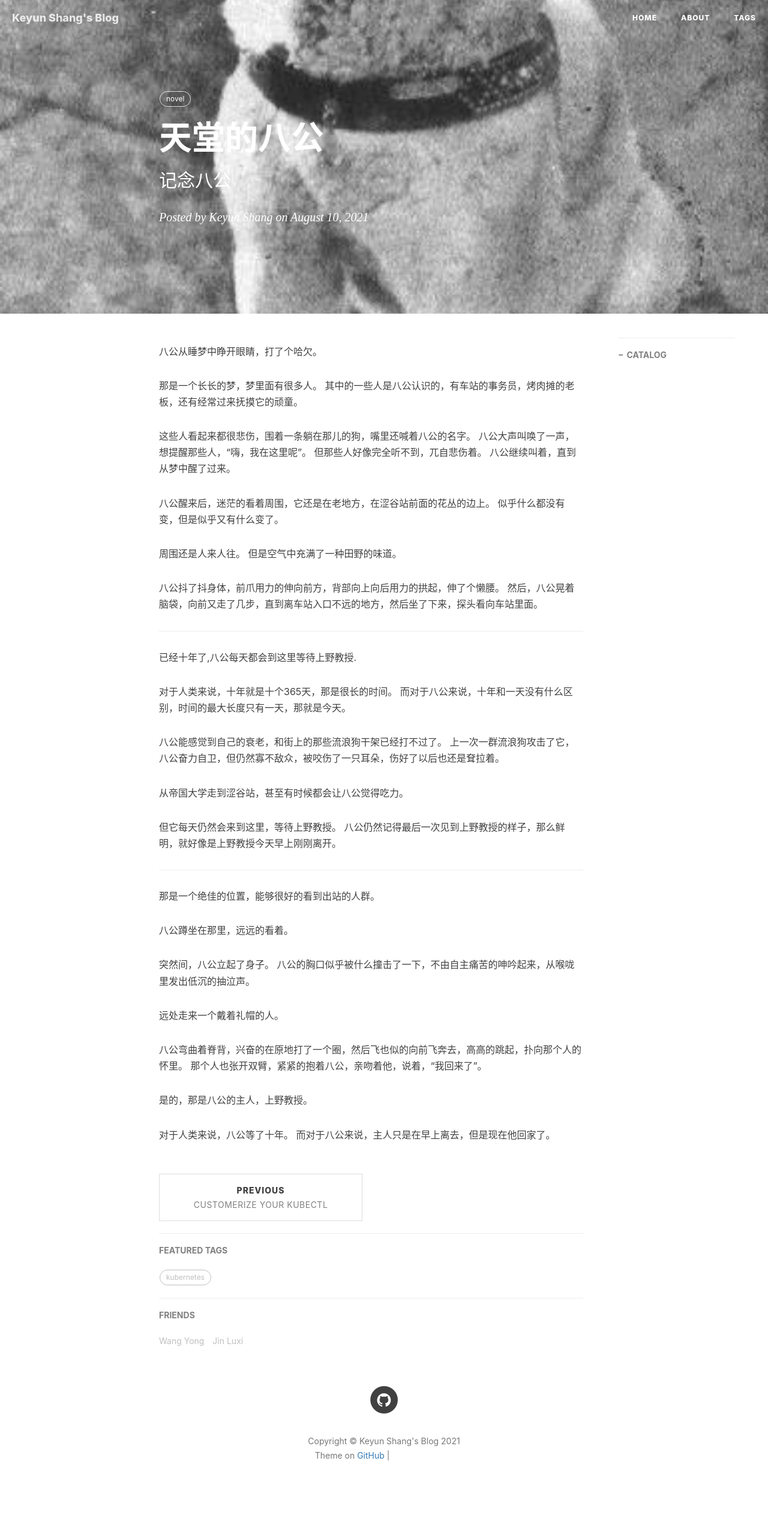
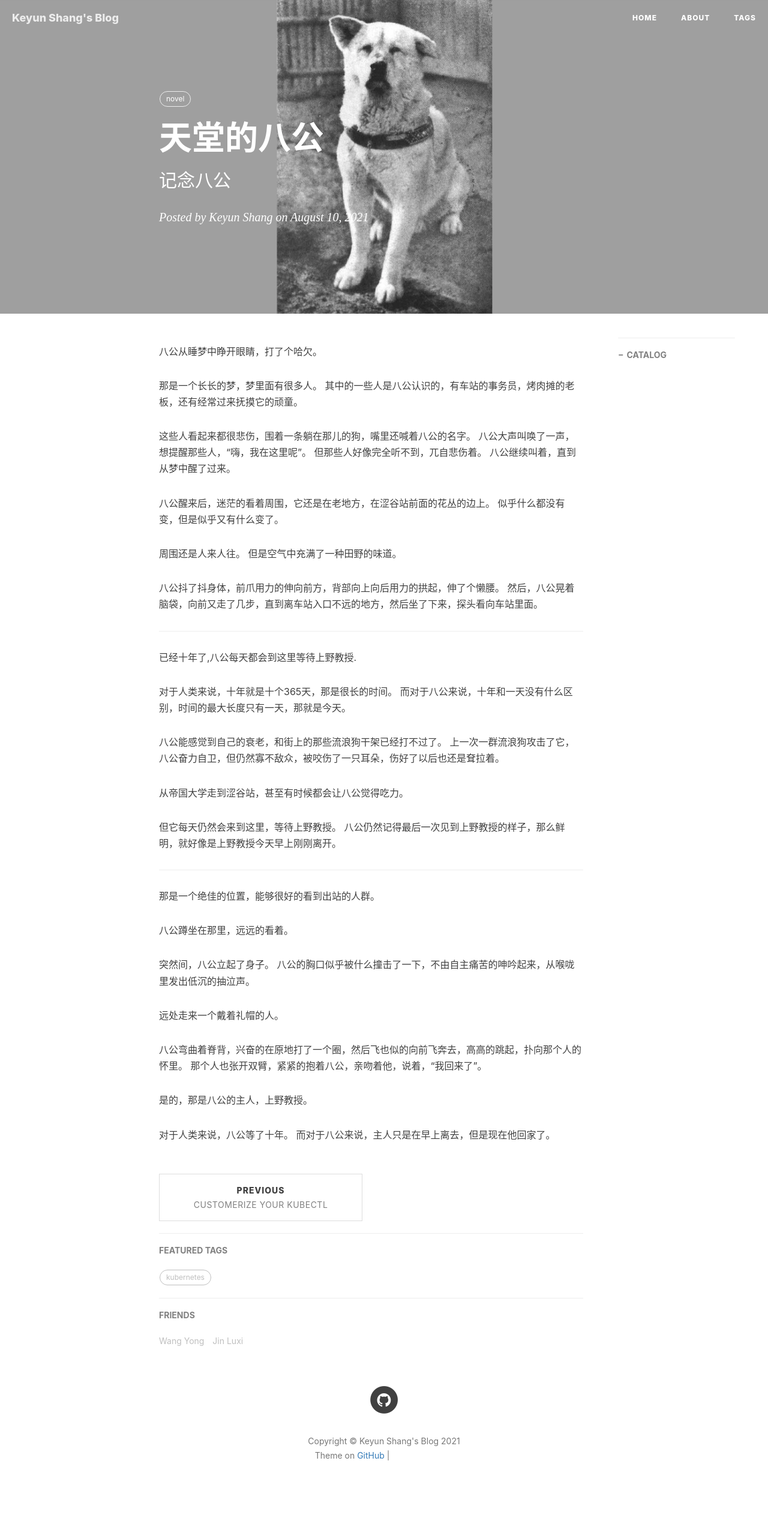
Before and after one commit to lanesky/lanesky.github.io, a Jekyll site: the page built from _posts/2021-04-25-hachi-in-heaven.md, in a window 1280 px wide. Shown: the whole page at 60% size. Built offline with Jekyll 4.4.1, drawn with Linux system fonts in a browser that asks for light colours; nearby versions of some CDN libraries; comment, search, counter and statistics services are not loaded; grey boxes are pictures that could not be loaded.

Commit message:
add new post

```diff
--- a/_posts/2021-04-25-hachi-in-heaven.md
+++ b/_posts/2021-04-25-hachi-in-heaven.md
@@ -4,7 +4,7 @@ title:      天堂的八公
 subtitle:   记念八公
 date:       2021-08-10
 author:     Keyun Shang
-header-img: img/Hachiko.JPG
+header-img: img/hachiko-long.png
 catalog: true
 tags:
     - novel
```
Also changed, not shown: img/hachiko-long.png (added).
